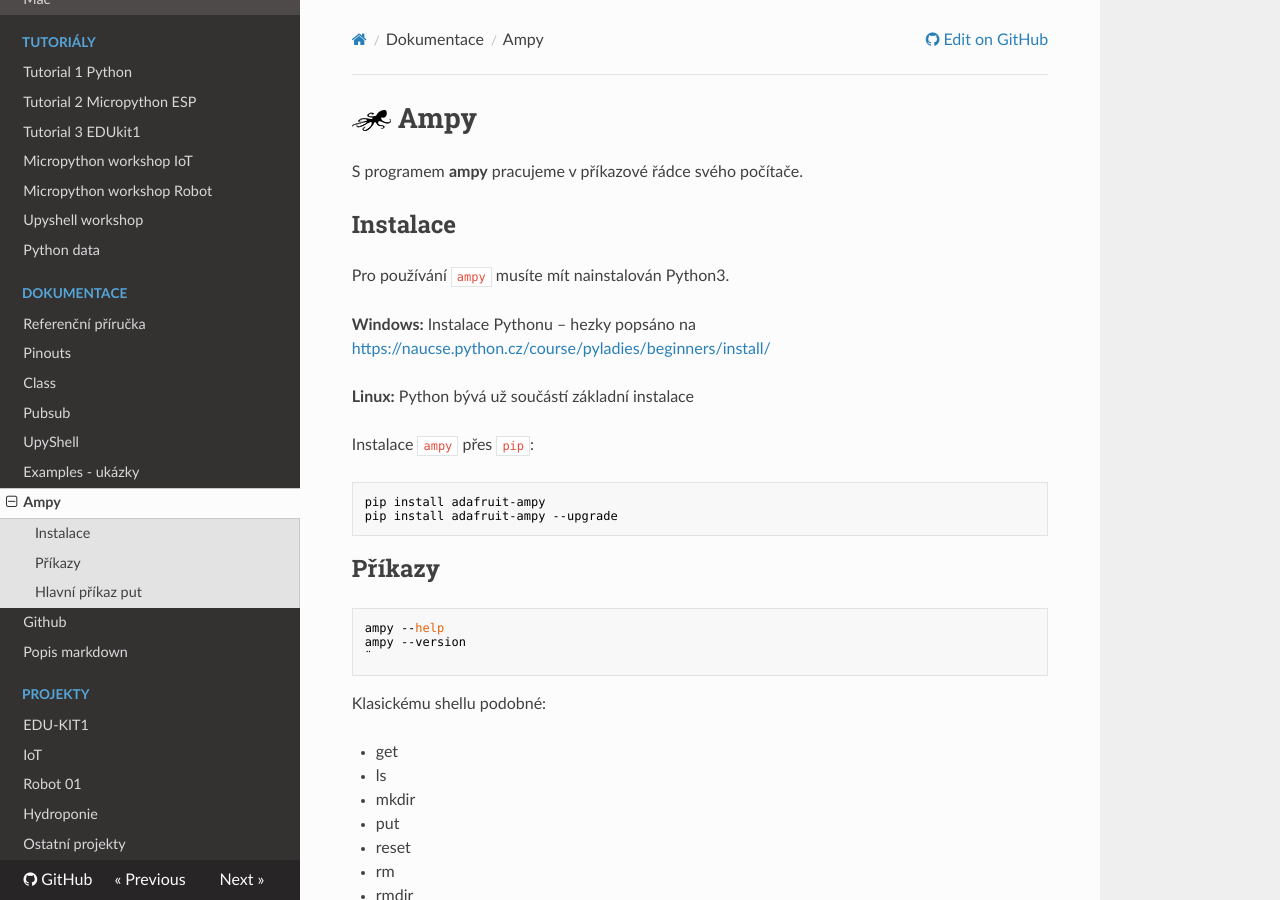
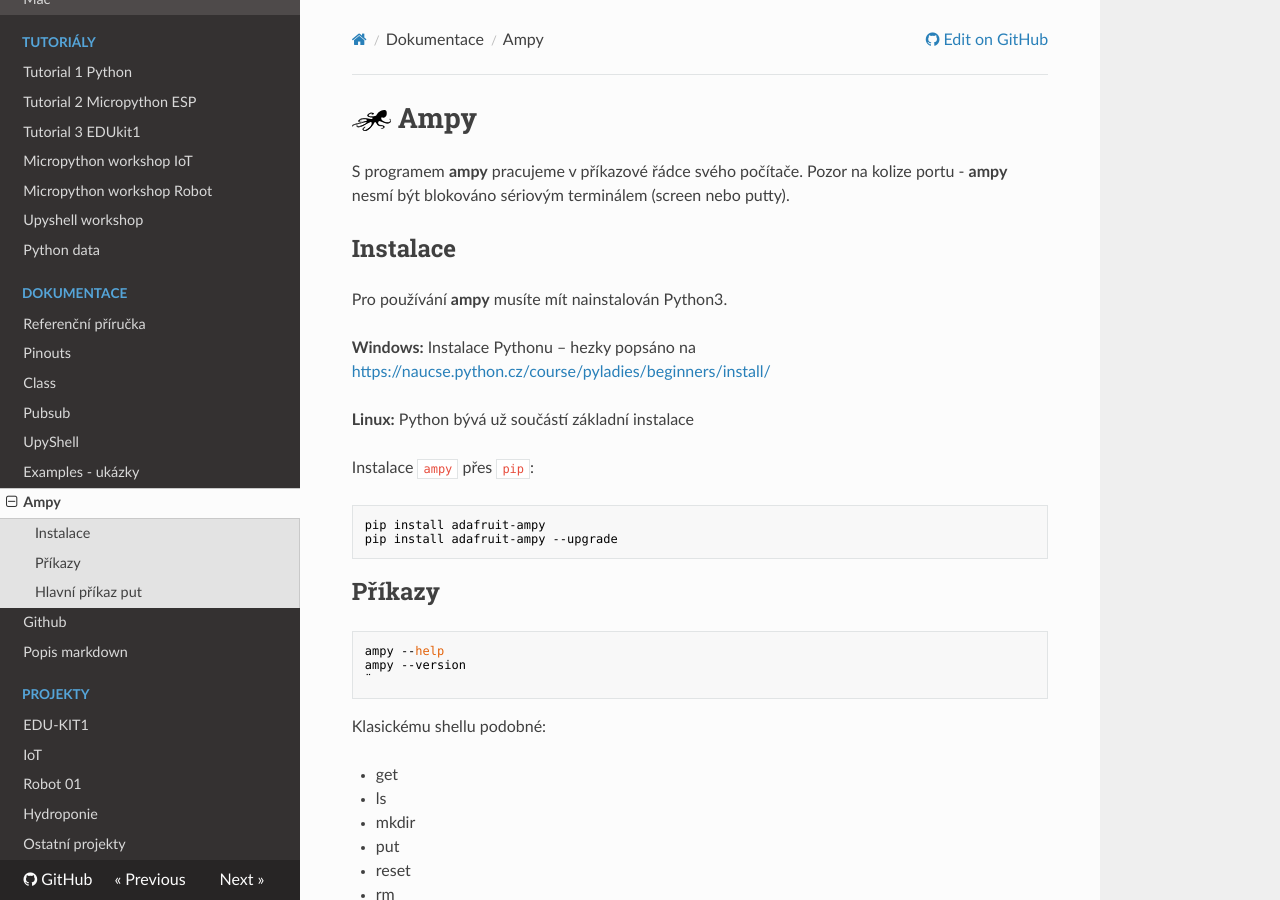
Before and after one commit to octopuslab-cz/docs_octopuslab_cz, an MkDocs documentation site: the page built from docs/ampy.md, in a window 1280 px wide and 900 px high. Built offline with MkDocs 1.6.1, drawn with Linux system fonts in a browser that asks for light colours; nearby versions of some CDN libraries.

Commit message:
typo ampy kolize

```diff
--- a/docs/ampy.md
+++ b/docs/ampy.md
@@ -1,11 +1,12 @@
 # ![logo](img/logo_small.png){: style="width:39px" } Ampy
 
 S programem **ampy** pracujeme v příkazové řádce svého počítače.
+Pozor na kolize portu - **ampy** nesmí být blokováno sériovým terminálem (screen nebo putty).
 
 
 ## Instalace
 
-Pro používání `ampy` musíte mít nainstalován Python3.
+Pro používání **ampy** musíte mít nainstalován Python3.
 
 **Windows:**
 Instalace Pythonu – hezky popsáno na https://naucse.python.cz/course/pyladies/beginners/install/
```
